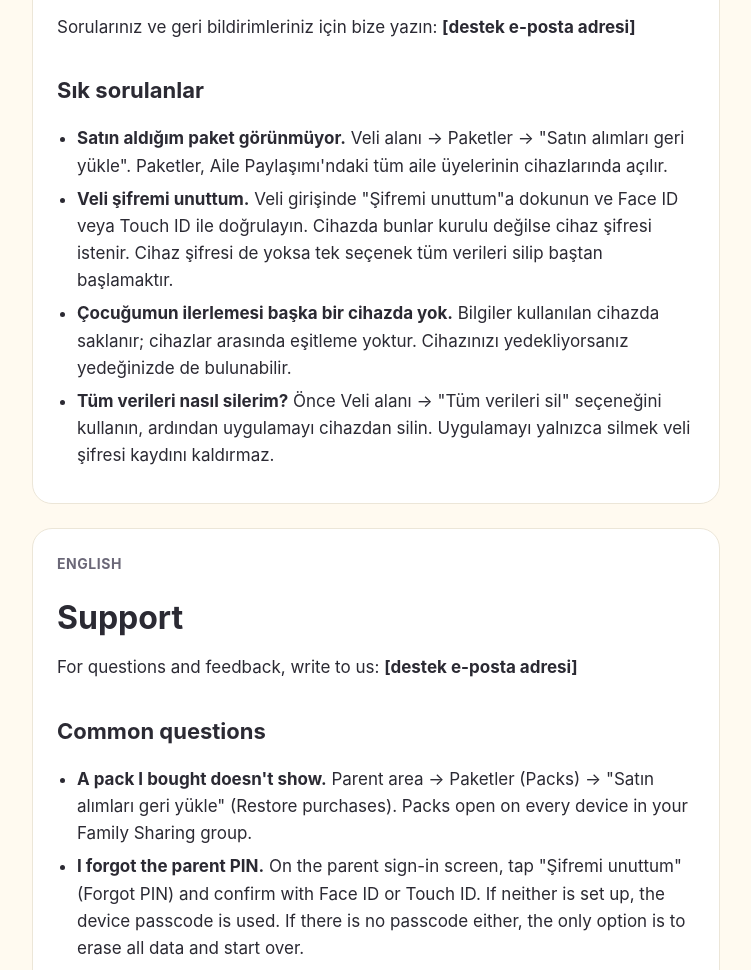
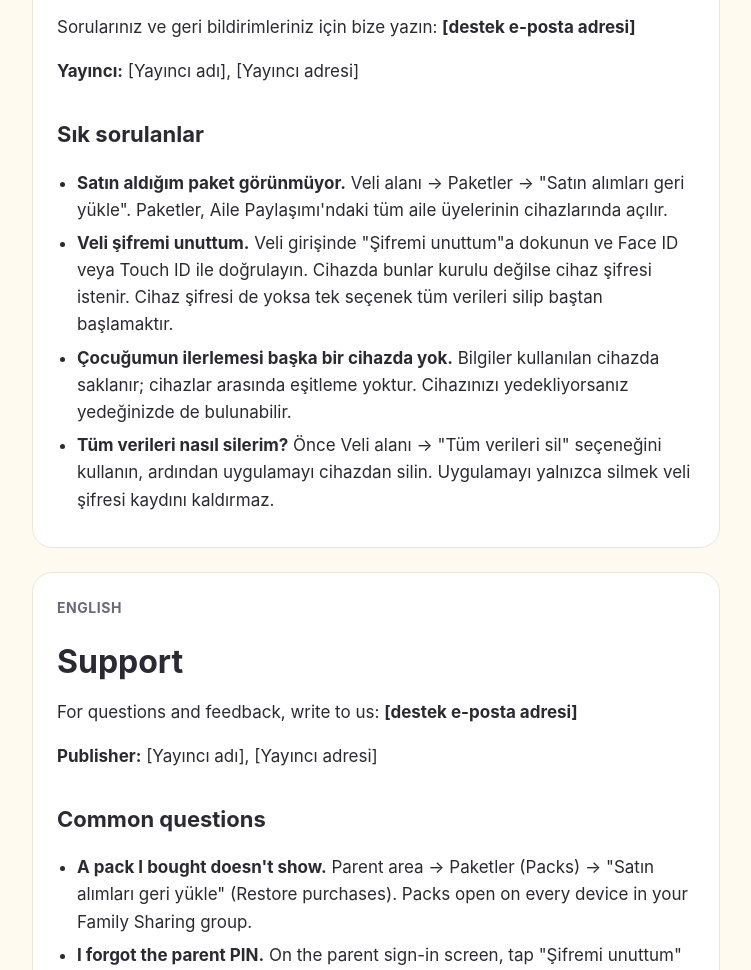
Before and after one commit to vlknyzc/kelime-yildizi-site, a plain HTML site: page support.html in a window 1280 px wide. Shown: the part 260-1230 px from the top of the page, without its empty margins (264-1015 px from the left). Drawn offline with Linux system fonts and the light colour scheme.

Commit message:
Add the publisher's name and address to the support page
Apple asks the Support URL to lead to actual contact information. The values are
the same placeholders the privacy page uses.

Co-Authored-By: Claude Opus 5.5 <noreply@anthropic.com>

```diff
--- a/support.html
+++ b/support.html
@@ -17,6 +17,7 @@
     <p class="lang">Türkçe</p>
     <h1>Destek</h1>
     <p>Sorularınız ve geri bildirimleriniz için bize yazın: <strong>[destek e-posta adresi]</strong></p>
+    <p><strong>Yayıncı:</strong> [Yayıncı adı], [Yayıncı adresi]</p>
     <h2>Sık sorulanlar</h2>
     <ul>
       <li><strong>Satın aldığım paket görünmüyor.</strong> Veli alanı → Paketler → "Satın alımları geri yükle". Paketler, Aile Paylaşımı'ndaki tüm aile üyelerinin cihazlarında açılır.</li>
@@ -30,6 +31,7 @@
     <p class="lang">English</p>
     <h1>Support</h1>
     <p>For questions and feedback, write to us: <strong>[destek e-posta adresi]</strong></p>
+    <p><strong>Publisher:</strong> [Yayıncı adı], [Yayıncı adresi]</p>
     <h2>Common questions</h2>
     <ul>
       <li><strong>A pack I bought doesn't show.</strong> Parent area → Paketler (Packs) → "Satın alımları geri yükle" (Restore purchases). Packs open on every device in your Family Sharing group.</li>
```
